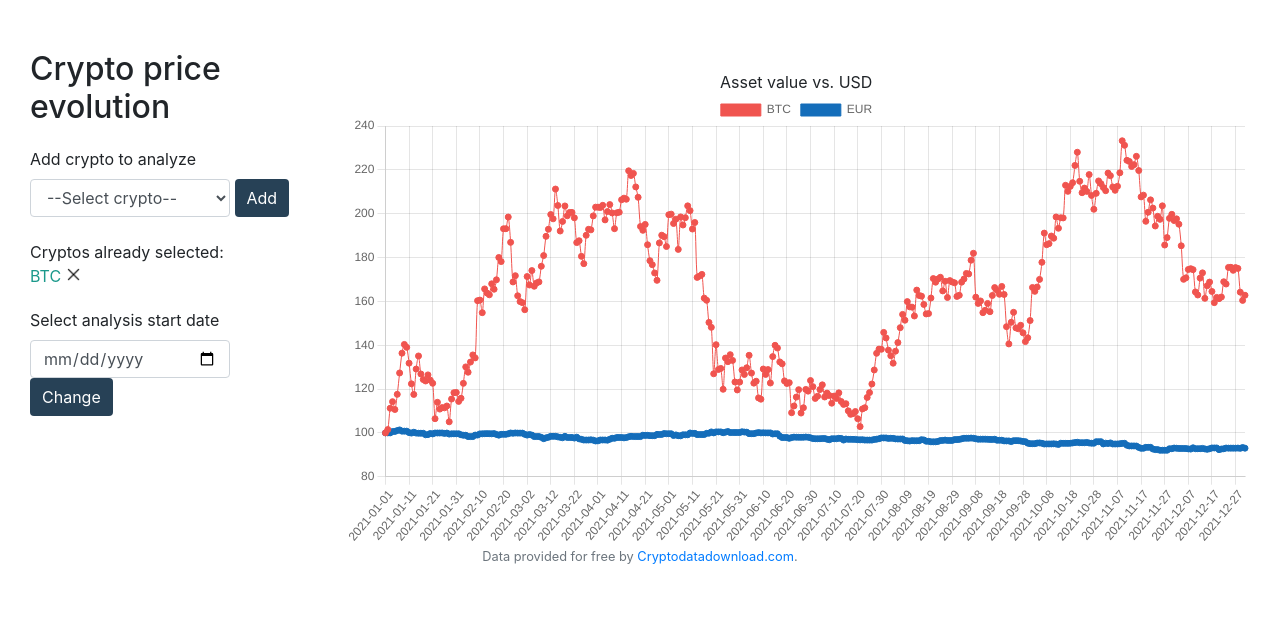
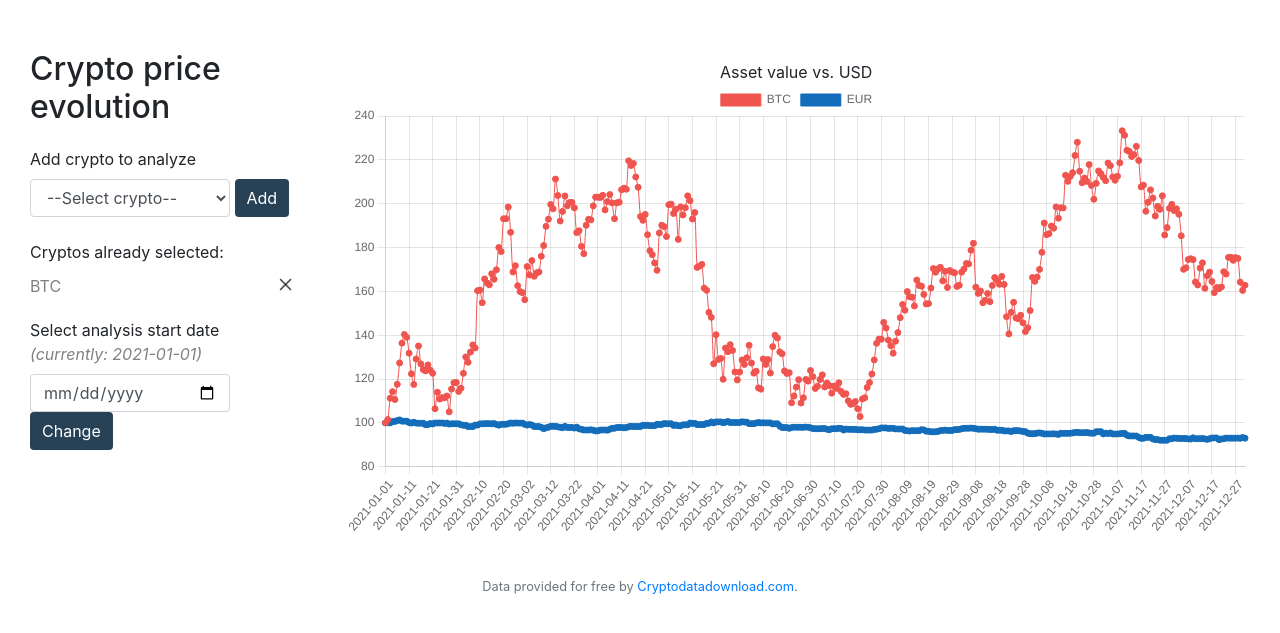
Before and after one commit to jeanbast1/finalproject, a Flask app: page / in a window 1280 px wide. Shown: the top 633 px of the page. Run offline with Flask 2, Linux system fonts and the light colour scheme; data comes from the database, SQL or seed files in the repository; both versions use the stored data as it was after the commit; some libraries are stand-ins or nearby versions.

Commit message:
updated all database

```diff
--- a/static/styles.css
+++ b/static/styles.css
@@ -7,7 +7,7 @@
 
 #cryptosymbol {
   display: inline;
-  color: #1B998B;
+  color: grey;
 }
 
 #left-column {
@@ -15,9 +15,21 @@
 }
 
 #right-column {
-  margin-top: 50px;
+  margin-top: 40px;
 }
 
+.small.text-center.text-muted {
+  margin-top: 40px;
+}
+
+.div-flex-middle {
+  margin-top: 10px;
+  display:flex;
+  flex-wrap: nowrap;
+  align-items: flex-end;
+  align-content: stretch;
+  justify-content: space-between;
+}
 
 .btn {
   background-color: #274156;
--- a/templates/index.html
+++ b/templates/index.html
@@ -12,20 +12,18 @@
               <option disabled selected>--Select crypto--</option>
               <option value="BTC">BTC</option>
               <option value="ETH">ETH</option>
-              <option value="UNI">UNI</option>
               <option value="LTC">LTC</option>
               <option value="LINK">LINK</option>
               <option value="XRP">XRP</option>
               <option value="ADA">ADA</option>
-              <option value="SOL">SOL</option>
-              <option value="DOT">DOT</option>
+              <option value="ATOM">ATOM</option>
           </select>
           <button type="submit" class="btn btn-primary" name="crypto_select">Add</button>
         </form>
         <p>Cryptos already selected:</p>
         <div>
         {% for crypto in selected_cryptos %}
-          <div>
+          <div class="div-flex-middle">
             <span id="cryptosymbol">{{ crypto }}</span>
             <form action="/" method="POST" name="crypto_unselect" class="form_remove">
               <input type="hidden" name="form3">
@@ -38,7 +36,7 @@
 
         <form action="/" method="POST" name="date_select">
             <input type="hidden" name="form2">
-            <label class="form-label">Select analysis start date</label>
+            <label class="form-label">Select analysis start date <br> <i><span style="color: grey">(currently: {{ timestamps[0] }})<span></i></label>
             <input class="form-control" type="date" name="date" id="date" min="2018-01-01"></input>
             <button type="submit" class="btn btn-primary" name="date_select">Change</button>
         </form>
```
Also changed, not shown: cryptodatabase.db.
